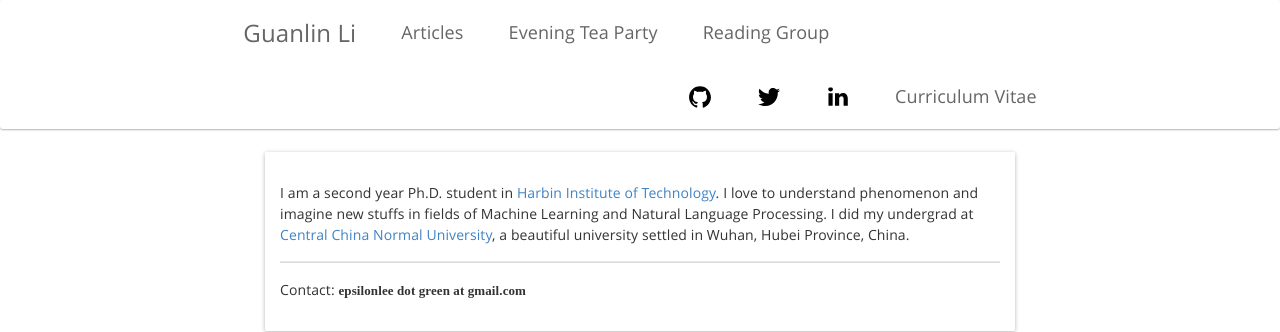
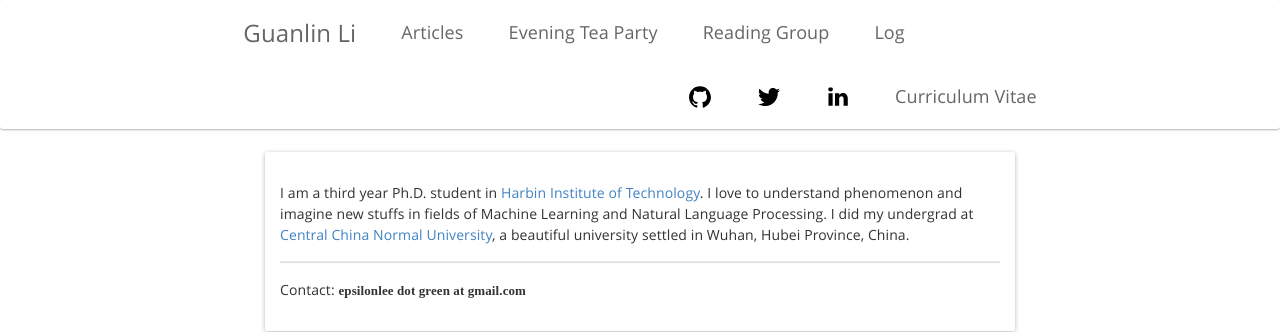
Before and after one commit to Epsilon-Lee/Epsilon-Lee.github.io, a Jekyll site: the page built from index.html, in a window 1280 px wide. Shown: the top 332 px of the page. Built offline with Jekyll 4.4.1, drawn with Linux system fonts in a browser that asks for light colours; nearby versions of some CDN libraries; some web fonts are replaced.

Commit message:
add log to main page and navbar

```diff
--- a/_includes/navbar.html
+++ b/_includes/navbar.html
@@ -25,6 +25,9 @@
                 <li>
                     <a href="{{ site.baseuel }}/redmond_rg" style="padding-left: 30px">Reading Group</a>
                 </li>
+                <li>
+                    <a href="{{ site.baseuel }}/log" style="padding-left: 30px">Log</a>
+                </li>
                 <!--li>
                     <a href="{{ site.baseurl }}/projects" style="padding-left: 30px">Projects</a>
                 </li-->
--- a/index.html
+++ b/index.html
@@ -15,7 +15,7 @@
             <div class="panel panel-default">
                 <div class="panel-body" style="line-height: 1.5;">
                     <p style="font-size: 14px;">
-                        I am a second year Ph.D. student in <a href="http://en.hit.edu.cn/">Harbin Institute of Technology</a>.
+                        I am a third year Ph.D. student in <a href="http://en.hit.edu.cn/">Harbin Institute of Technology</a>.
                         I love to understand phenomenon and imagine new stuffs in fields of Machine Learning and Natural Language Processing.
                         I did my undergrad at <a href="http://english.ccnu.edu.cn/">Central China Normal University</a>, a beautiful university settled in Wuhan, Hubei Province, China.
                         <!--My interests lies in machine learning and deep learning; deep generative models and deep reinforcement learning in particular.
```
